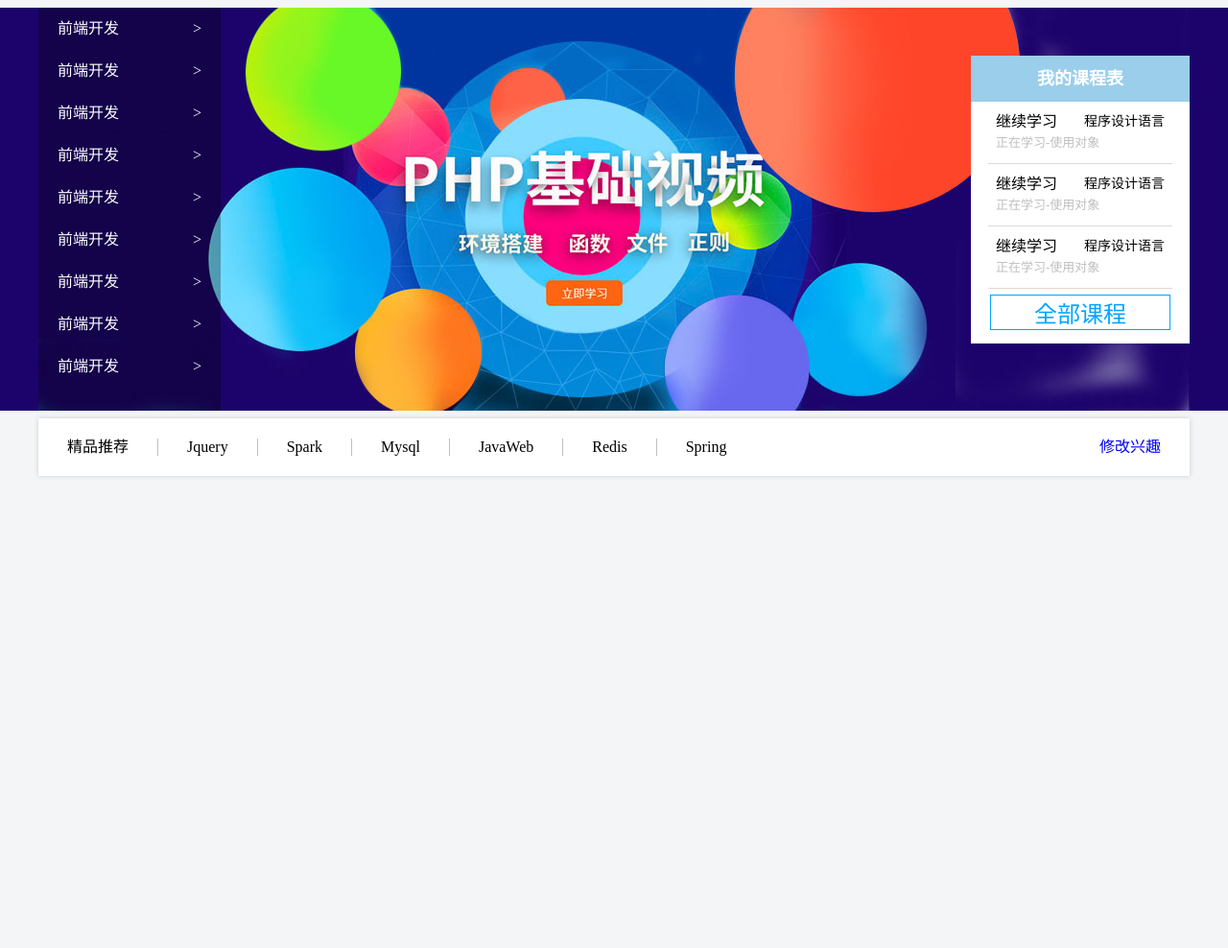
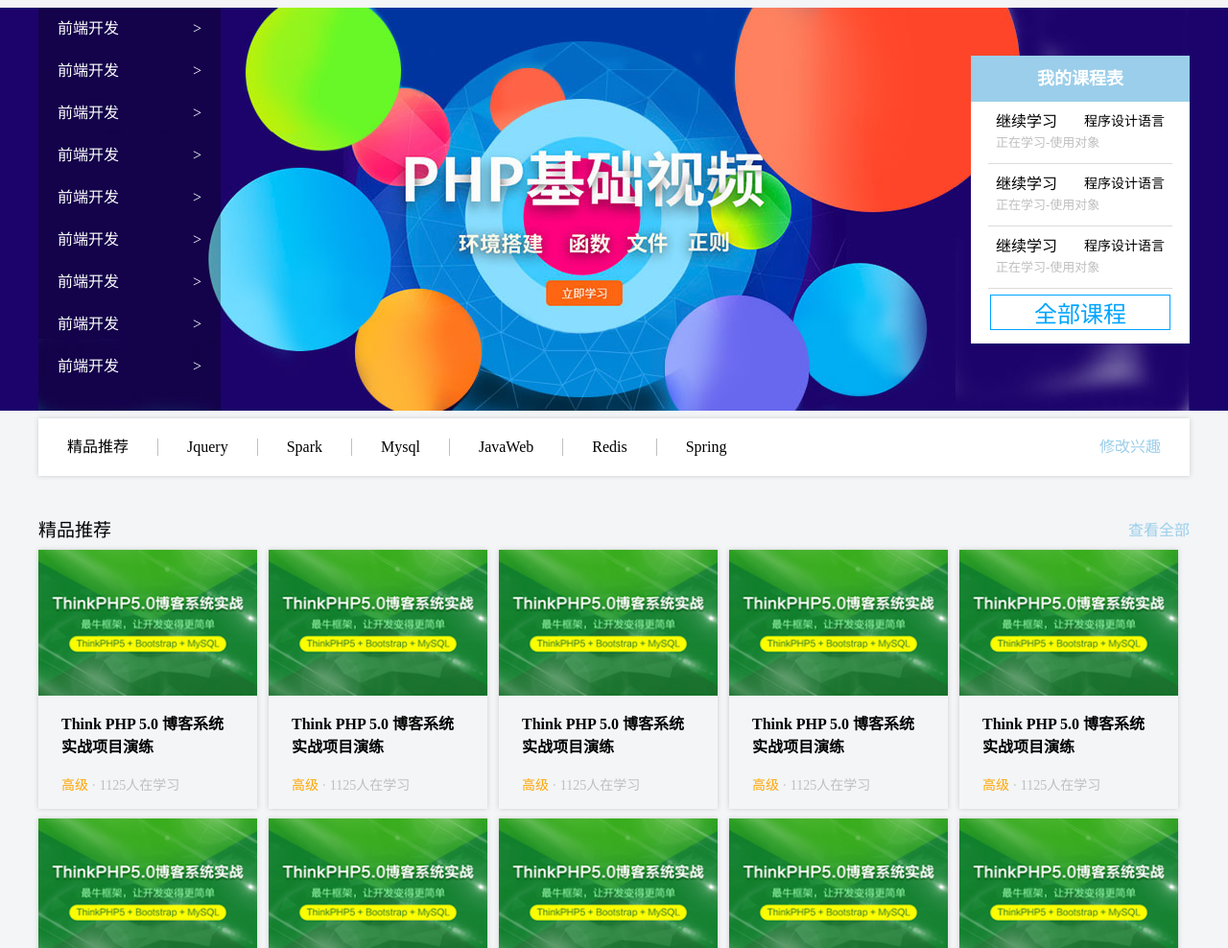
Before and after one commit to wanglz111/heima-study-front-end, a plain HTML site: page index.html in a window 1280 px wide. Shown: the part 94-1082 px from the top of the page at 96% size. Before the commit the page ends 800 px from the top, so only its background shows below. Drawn offline with Linux system fonts and the light colour scheme.

Commit message:
初步完成

```diff
--- a/css/index.css
+++ b/css/index.css
@@ -197,4 +197,57 @@ h1 {
 .goods>a {
     float: right;
     margin: 21px 30px;
+    color: #9bceea;
 }
+
+.subjects {
+    margin-top: 37px;
+}
+
+.subjects .title {
+    height: 40px;
+    line-height: 40px;
+}
+
+.subjects .title h2 {
+    float: left;
+    font-size: 19px;
+    font-weight: 400;
+}
+
+.subjects .title a {
+    float: right;
+    color: #9bceea;
+}
+
+.subjects .content li {
+    float: left;
+    width: 228px;
+    height: 270px;
+    margin-right: 12px;
+    margin-bottom: 10px;
+}
+
+.subjects .content ul:nth-child(5n) {
+    margin-right: 0;
+}
+
+.subjects .content li {
+    box-shadow: 0 0 5px #ccc;
+}
+
+.subjects .content li h3 {
+    padding: 12px 24px 12px;
+    font-size: 16px;
+    color: #000;
+}
+
+.subjects .content li p {
+    padding: 6px 24px 8px;
+    font-size: 14px;
+    color: #bfbfbf;
+}
+
+.subjects .content li span {
+    color: orange;
+}
--- a/index.html
+++ b/index.html
@@ -96,6 +96,88 @@
         </ul>
         <a href="#">修改兴趣</a>
     </div>
+
+    <div class="subjects wrapper">
+        <div class="title">
+            <h2>精品推荐</h2>
+            <a href="#">查看全部</a>
+        </div>
+
+        <div class="content">
+            <ul>
+                <li>
+                    <a href="#">
+                        <img src="./images/course.png" width="228px">
+                        <h3>Think PHP 5.0 博客系统实战项目演练</h3>
+                        <p><span>高级</span> · 1125人在学习</p>
+                    </a>
+                </li>
+                <li>
+                    <a href="#">
+                        <img src="./images/course.png" width="228px">
+                        <h3>Think PHP 5.0 博客系统实战项目演练</h3>
+                        <p><span>高级</span> · 1125人在学习</p>
+                    </a>
+                </li>
+                <li>
+                    <a href="#">
+                        <img src="./images/course.png" width="228px">
+                        <h3>Think PHP 5.0 博客系统实战项目演练</h3>
+                        <p><span>高级</span> · 1125人在学习</p>
+                    </a>
+                </li>
+                <li>
+                    <a href="#">
+                        <img src="./images/course.png" width="228px">
+                        <h3>Think PHP 5.0 博客系统实战项目演练</h3>
+                        <p><span>高级</span> · 1125人在学习</p>
+                    </a>
+                </li>
+                <li>
+                    <a href="#">
+                        <img src="./images/course.png" width="228px">
+                        <h3>Think PHP 5.0 博客系统实战项目演练</h3>
+                        <p><span>高级</span> · 1125人在学习</p>
+                    </a>
+                </li>
+                <li>
+                    <a href="#">
+                        <img src="./images/course.png" width="228px">
+                        <h3>Think PHP 5.0 博客系统实战项目演练</h3>
+                        <p><span>高级</span> · 1125人在学习</p>
+                    </a>
+                </li>
+                <li>
+                    <a href="#">
+                        <img src="./images/course.png" width="228px">
+                        <h3>Think PHP 5.0 博客系统实战项目演练</h3>
+                        <p><span>高级</span> · 1125人在学习</p>
+                    </a>
+                </li>
+                <li>
+                    <a href="#">
+                        <img src="./images/course.png" width="228px">
+                        <h3>Think PHP 5.0 博客系统实战项目演练</h3>
+                        <p><span>高级</span> · 1125人在学习</p>
+                    </a>
+                </li>
+                <li>
+                    <a href="#">
+                        <img src="./images/course.png" width="228px">
+                        <h3>Think PHP 5.0 博客系统实战项目演练</h3>
+                        <p><span>高级</span> · 1125人在学习</p>
+                    </a>
+                </li>
+                <li>
+                    <a href="#">
+                        <img src="./images/course.png" width="228px">
+                        <h3>Think PHP 5.0 博客系统实战项目演练</h3>
+                        <p><span>高级</span> · 1125人在学习</p>
+                    </a>
+                </li>
+            </ul>
+        </div>
+    </div>
 </body>
 
 </html>
```
